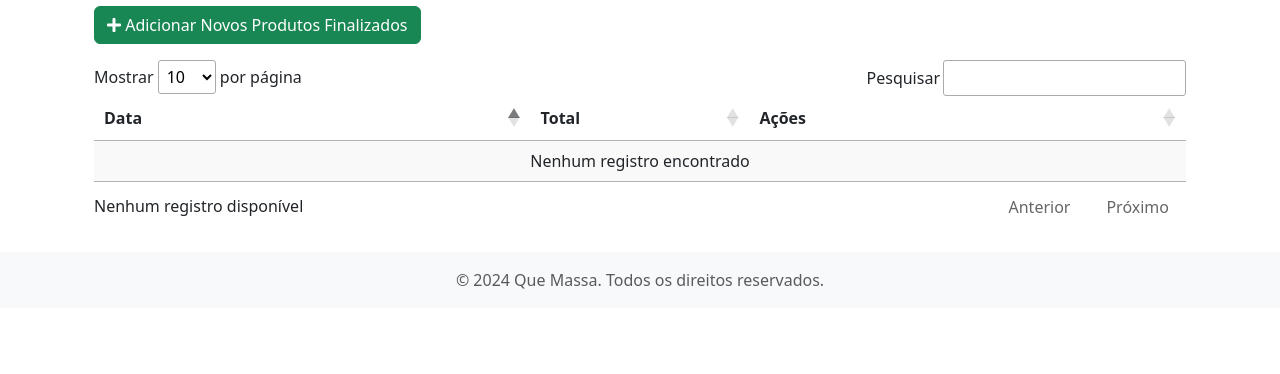
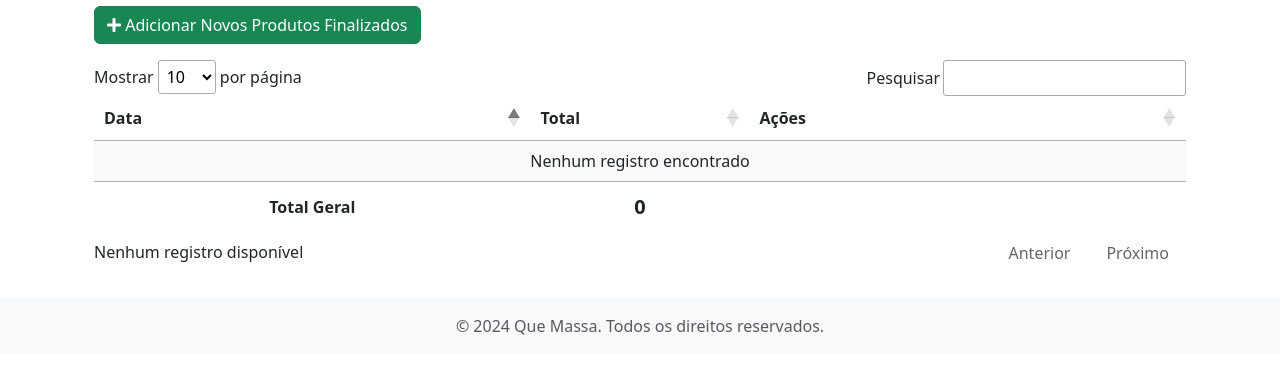
Before and after one commit to joubertdiegors/quemassasalgados, a Django app: page /finished/list in a window 1280 px wide. Shown: the part 170-544 px from the top of the page. Run offline with Django 4.2, Linux system fonts and the light colour scheme; data that the repository does not hold is empty; some libraries are stand-ins or nearby versions.

Commit message:
ajuste finished_order_create e list

```diff
--- a/core/settings.py
+++ b/core/settings.py
@@ -13,7 +13,7 @@ BASE_DIR = Path(__file__).resolve().parent.parent
 SECRET_KEY = 'django-insecure-)5hybpwt&q$24j1n-rfvnzp5)*5qso5%vh(gy2+s=eao#vr5=u'
 
 # SECURITY WARNING: don't run with debug turned on in production!
-DEBUG = False
+DEBUG = True
 
 ALLOWED_HOSTS = ['*']
 
--- a/finished/models.py
+++ b/finished/models.py
@@ -1,9 +1,9 @@
 from django.db import models
 from products.models import Product
-from datetime import date
+from django.utils import timezone
 
 class FinishedOrder(models.Model):
-    finished_date = models.DateField(default=date.today)
+    finished_date = models.DateTimeField(default=timezone.now)
 
     def __str__(self):
         return f'Finalizado em - {self.finished_date}'
--- a/finished/templates/finished_order_create.html
+++ b/finished/templates/finished_order_create.html
@@ -15,7 +15,7 @@
                 <div class="col-md-6 mb-3">
                     <div class="form-check">
                         <input class="form-check-input" type="checkbox" value="{{ product.id }}" id="product_{{ product.id }}" name="products" onchange="toggleQuantityInput('{{ product.id }}')">
-                        <label class="form-check-label" for="product_{{ product.id }}">
+                        <label class="form-check-label" for="product_{{ product.id }}" style="font-size: 1.5rem;">
                             {{ product.name }}
                         </label>
                     </div>
--- a/finished/templates/finished_order_list.html
+++ b/finished/templates/finished_order_list.html
@@ -1,4 +1,5 @@
 {% extends 'base.html' %}
+{% load tz %}
 
 {% block title %}Lista de Produtos Finalizados{% endblock %}
 
@@ -23,7 +24,7 @@
         <tbody>
             {% for item in orders_with_totals %}
             <tr>
-                <td class="text-center" style="font-size: 20px;">{{ item.order.finished_date|date:"d/m/Y" }}</td>
+                <td class="text-center" style="font-size: 20px;">{{ item.order.finished_date|localtime|date:"d/m/Y H:i:s" }}</td>
                 <td class="text-center" style="font-size: 20px;">{{ item.total_quantity }}</td>
                 <td>
                     <a href="{% url 'finished_order_detail' item.order.id %}" class="btn btn-info btn-sm mb-2" title="Ver Detalhes">
@@ -39,6 +40,13 @@
             </tr>
             {% endfor %}
         </tbody>
+        <tfoot>
+            <tr>
+                <th class="text-center">Total Geral</th>
+                <th class="text-center" id="totalFooter" style="font-size: 20px;"></th>
+                <th></th>
+            </tr>
+        </tfoot>
     </table>
 </div>
 
@@ -70,6 +78,20 @@
                 infoEmpty: "Nenhum registro disponível",
                 info: "Mostrando _START_ a _END_ de _TOTAL_ registros",
                 infoFiltered: "(filtrado de _MAX_ registros no total)"
+            },
+            footerCallback: function(row, data, start, end, display) {
+                var api = this.api();
+
+                // Calcula a soma da coluna "Total"
+                var total = api
+                    .column(1, { page: 'current' })
+                    .data()
+                    .reduce(function(a, b) {
+                        return a + parseFloat(b);
+                    }, 0);
+
+                // Atualiza o rodapé da tabela com a soma calculada
+                $(api.column(1).footer()).html(total);
             }
         });
     });
--- a/finished/views.py
+++ b/finished/views.py
@@ -4,7 +4,7 @@ from django.urls import reverse, reverse_lazy
 from products.models import Product
 from .models import FinishedOrder, FinishedProduct
 from .forms import FinishedOrderForm, FinishedOrderUpdateForm
-from datetime import date
+from django.utils import timezone
 import json
 
 class FinishedOrderListView(ListView):
@@ -52,7 +52,7 @@ class FinishedOrderCreateView(FormView):
     form_class = FinishedOrderForm
 
     def form_valid(self, form):
-        order = FinishedOrder.objects.create(finished_date=date.today())
+        order = FinishedOrder.objects.create(finished_date=timezone.now())
 
         selected_products = form.cleaned_data['products']
         for product in selected_products:
--- a/production/templates/production_order_create.html
+++ b/production/templates/production_order_create.html
@@ -15,7 +15,7 @@
                 <div class="col-md-6 mb-3">
                     <div class="form-check">
                         <input class="form-check-input" type="checkbox" value="{{ product.id }}" id="product_{{ product.id }}" name="products" onchange="toggleQuantityInput('{{ product.id }}')">
-                        <label class="form-check-label" for="product_{{ product.id }}">
+                        <label class="form-check-label" for="product_{{ product.id }}"  style="font-size: 1.5rem;">
                             {{ product.name }}
                         </label>
                     </div>
```
Also changed, not shown: production/templates/production_order_list.html (+21 -0 lines), finished/migrations/0002_alter_finishedorder_finished_date.py (added), finished/migrations/0003_alter_finishedorder_finished_date.py (added).
